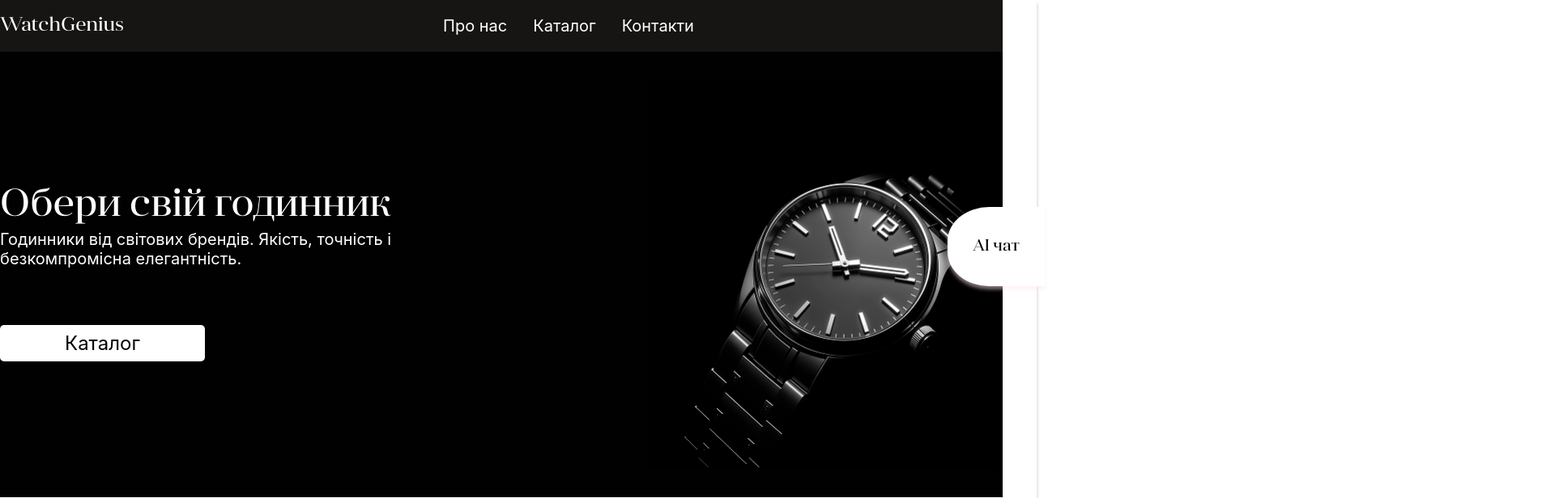
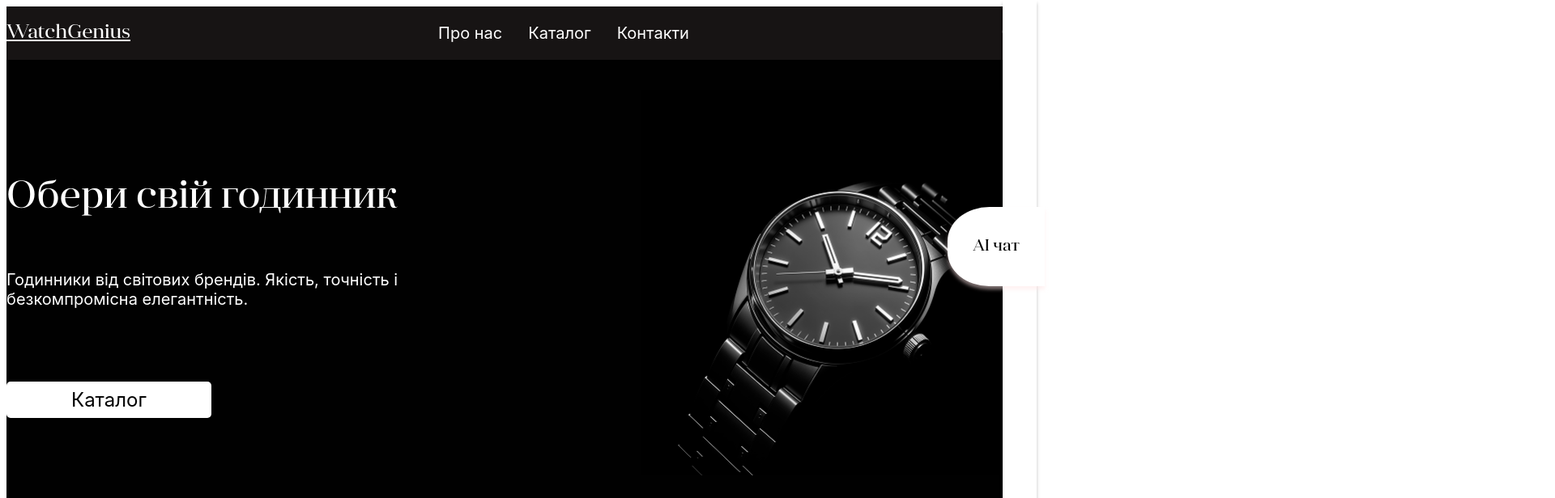
Before and after one commit to WILSONPLUR/watch-store, a Next.js app: page / in a window 1280 px wide. Shown: the top 616 px of the page at 81% size, 1920 px wide, since content can reach past the window. Built offline with nearby package versions, Linux system fonts and the light colour scheme.

Commit message:
fix: styles

```diff
--- a/src/app/globals.css
+++ b/src/app/globals.css
@@ -4,38 +4,3 @@
   --black: #000;
   --darkblack: #010101;
 }
-
-@media (prefers-color-scheme: dark) {
-  :root {
-    --background: #0a0a0a;
-    --foreground: #ededed;
-  }
-}
-
-html,
-body {
-  max-width: 100vw;
-  overflow-x: hidden;
-}
-
-body {
-  -webkit-font-smoothing: antialiased;
-  -moz-osx-font-smoothing: grayscale;
-}
-
-* {
-  box-sizing: border-box;
-  padding: 0;
-  margin: 0;
-}
-
-a {
-  color: inherit;
-  text-decoration: none;
-}
-
-@media (prefers-color-scheme: dark) {
-  html {
-    color-scheme: dark;
-  }
-}
```
